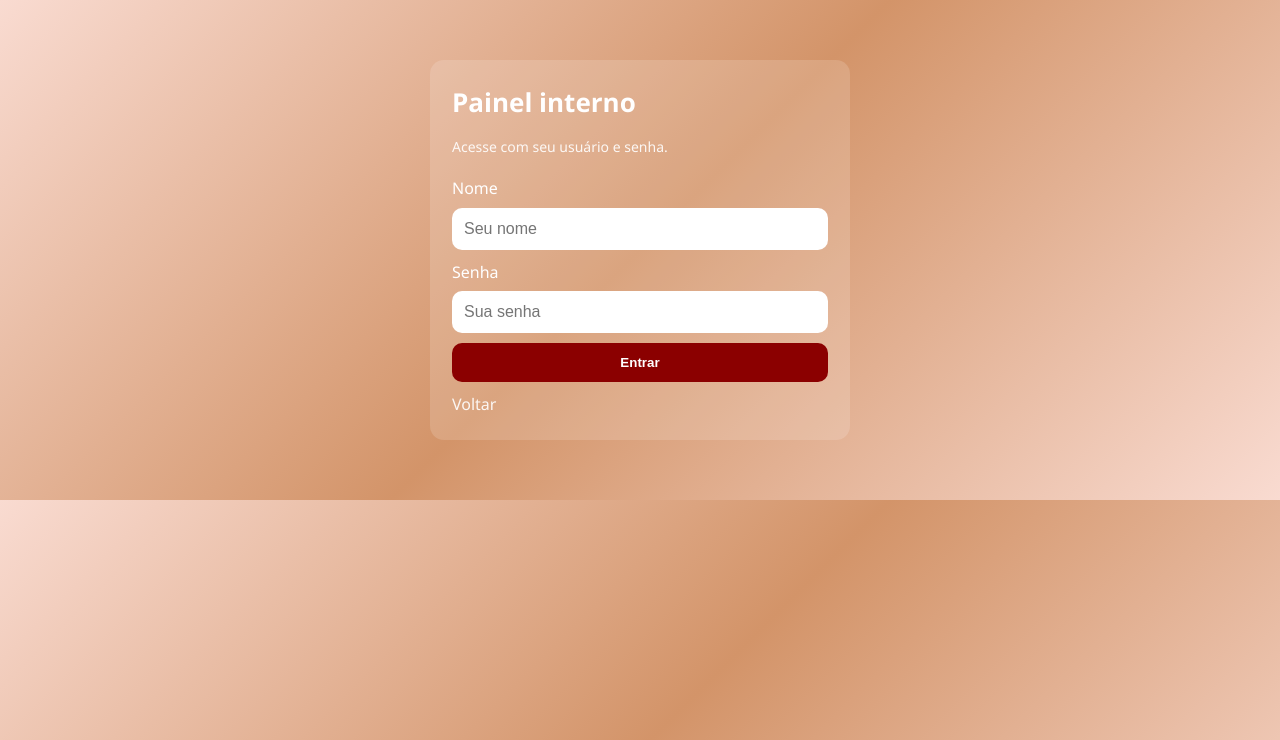
After one commit to aquilajts/LucimaraRibeiro, a Flask app: page /painel/login in a window 1280 px wide. The commit adds this page. Shown: the top 740 px of the page. Run offline with Flask 3, Linux system fonts and the light colour scheme.

Commit message:
criação de novos htmls e ajustes em arquivos existentes

```diff
--- a/LR/app.py
+++ b/LR/app.py
@@ -13,7 +13,7 @@ Observação: cada rota de API possui docstring com a indicação de onde é usa
 (arquivo HTML e/ou JS em `public/` e `static/js/`).
 """
 
-from flask import Flask, render_template, request, redirect, session, url_for, jsonify
+from flask import Flask, render_template, request, redirect, session, url_for, jsonify, make_response
 import logging
 from supabase import create_client, Client
 from collections import defaultdict
@@ -25,6 +25,8 @@ import time as time_module  # corrigido alias para uso consistente abaixo
 import re
 from dotenv import load_dotenv
 from pathlib import Path
+from functools import wraps
+from itsdangerous import BadSignature, SignatureExpired, URLSafeTimedSerializer
 
 dotenv_path = Path(__file__).parent / "supa.env"
 print("Carregando .env de:", dotenv_path)
@@ -49,6 +51,8 @@ app = Flask(
     static_folder="static"
 )
 app.secret_key = os.getenv('SECRET_KEY', 'nail_designer_lucimara_2025')
+# Sessão do painel interno deve durar 24 horas
+app.permanent_session_lifetime = timedelta(hours=24)
 
 # Config Supabase
 url = os.getenv("SUPABASE_URL")
@@ -89,6 +93,9 @@ ALLOWED_STATUS = {
     "🔵Agendado",
     "⚫Pago",
 }
+
+PAINEL_COOKIE_NAME = "painel_device_token"
+PAINEL_COOKIE_MAX_AGE = int(timedelta(hours=24).total_seconds())
 
 
 def _cache_get(cache, key):
@@ -199,6 +206,62 @@ def get_user():
     logger.debug("Obtendo usuário da sessão: %s", user)
     return user
 
+
+def _build_painel_session(user: str) -> None:
+    session.permanent = True
+    session["painel_interno_ok"] = True
+    session["painel_user"] = user
+
+
+def _get_painel_serializer() -> URLSafeTimedSerializer:
+    secret = app.secret_key
+    if not secret:
+        raise RuntimeError("SECRET_KEY não configurada para o painel interno")
+    return URLSafeTimedSerializer(secret_key=secret, salt="painel-device-token")
+
+
+def _generate_painel_token(user: str) -> str:
+    serializer = _get_painel_serializer()
+    return serializer.dumps({"user": user})
+
+
+def restore_painel_session_from_cookie() -> bool:
+    token = request.cookies.get(PAINEL_COOKIE_NAME)
+    if not token:
+        return False
+    serializer = _get_painel_serializer()
+    try:
+        payload = serializer.loads(token, max_age=PAINEL_COOKIE_MAX_AGE)
+    except SignatureExpired:
+        return False
+    except BadSignature:
+        return False
+
+    user = payload.get("user")
+    if user != "LucimaraR":
+        return False
+
+    _build_painel_session(user)
+    return True
+
+
+# ================================
+# Autorização do Painel interno
+# ================================
+def painel_autenticado() -> bool:
+    if session.get("painel_interno_ok"):
+        return True
+    return restore_painel_session_from_cookie()
+
+
+def require_painel(view_func):
+    @wraps(view_func)
+    def _wrapped(*args, **kwargs):
+        if not painel_autenticado():
+            return redirect(url_for("painel_login"))
+        return view_func(*args, **kwargs)
+    return _wrapped
+
 # Log de depuração sem expor a chave inteira
 if url and key:
     masked_key = key[:6] + "..." + key[-4:] if len(key) > 10 else "***"
@@ -216,6 +279,117 @@ def index():
     """
     logger.info("Acessando rota /index")
     return render_template("index.html", user=get_user())
+
+# ================================
+# Painel interno (login simples e dashboard)
+# ================================
+
+@app.route("/painel/login", methods=["GET", "POST"])
+def painel_login():
+    """Tela de login do Painel interno.
+
+    Credenciais fixas solicitadas: Nome=LucimaraR, Senha=123132.
+    Mobile-first com base no base.css.
+    """
+    if painel_autenticado():
+        return redirect(url_for("painel_interno"))
+
+    erro = None
+    if request.method == "POST":
+        nome = (request.form.get("nome") or "").strip()
+        senha = (request.form.get("senha") or "").strip()
+        if nome == "LucimaraR" and senha == "123132":
+            _build_painel_session(nome)
+            token = _generate_painel_token(nome)
+            response = make_response(redirect(url_for("painel_interno")))
+            response.set_cookie(
+                PAINEL_COOKIE_NAME,
+                token,
+                max_age=PAINEL_COOKIE_MAX_AGE,
+                httponly=True,
+                samesite="Lax",
+                secure=request.is_secure,
+            )
+            return response
+        erro = "Credenciais inválidas"
+    response = make_response(render_template("painel_login.html", erro=erro))
+    if not session.get("painel_interno_ok") and request.cookies.get(PAINEL_COOKIE_NAME):
+        response.delete_cookie(PAINEL_COOKIE_NAME)
+    return response
+
+
+@app.route("/painel")
+def painel_interno():
+    """Dashboard do Painel interno com 5 botões.
+
+    - Agenda: encaminha para a tela de consulta de agendamentos.
+    - Botão 1, 2, 3, 4: placeholders para futuras funcionalidades.
+    """
+    if not painel_autenticado():
+        return redirect(url_for("painel_login"))
+    return render_template("painel_interno.html")
+
+
+@app.route("/painel/logout")
+def painel_logout():
+    """Sai apenas do Painel interno (não mexe no login de cliente)."""
+    session.pop("painel_interno_ok", None)
+    session.pop("painel_user", None)
+    response = make_response(redirect(url_for("index")))
+    response.delete_cookie(PAINEL_COOKIE_NAME)
+    return response
+
+
+@app.route("/agenda")
+@require_painel
+def agenda_page():
+    """Página 'Agenda' (antiga profissional_agendamentos), protegida pelo Painel interno."""
+    return render_template("agenda.html")
+
+
+@app.route("/painel/funcionario")
+@require_painel
+def painel_funcionario():
+    return render_template("funcionario.html")
+
+
+@app.route("/painel/servicos")
+@require_painel
+def painel_servicos():
+    return render_template("servicos.html")
+
+
+@app.route("/painel/relatorios")
+@require_painel
+def painel_relatorios():
+    return render_template("relatorios.html")
+
+
+@app.route("/painel/clientes")
+@require_painel
+def painel_usuarios():
+    return render_template("usuarios.html")
+
+
+@app.route("/cliente")
+def cliente_home():
+    if not usuario_logado():
+        return redirect(url_for("login"))
+    return render_template("cliente.html", user=get_user())
+
+
+@app.route("/cliente/meus-agendamentos")
+def cliente_meus_agendamentos():
+    if not usuario_logado():
+        return redirect(url_for("login"))
+    return render_template("meusagendamentos.html", user=get_user())
+
+
+@app.route("/cliente/perfil")
+def cliente_perfil():
+    if not usuario_logado():
+        return redirect(url_for("login"))
+    return render_template("perfil.html", user=get_user())
 
 @app.route("/login", methods=["GET", "POST"])
 def login():
@@ -640,8 +814,8 @@ def api_agendamento_opcoes():
 def api_listar_profissionais():
     """Lista todos os profissionais ativos.
 
-    Usada em: public/agendamento.html e public/profissional_agendamentos.html
-    JS: static/js/agendamento.js, static/js/profissional_agendamentos.js
+    Usada em: public/agendamento.html e public/agenda.html
+    JS: static/js/agendamento.js, static/js/agenda.js
     """
     if not supabase:
         return jsonify([])
@@ -946,23 +1120,23 @@ def api_profissional(id_profissional):
     return jsonify({"error": "Supabase não inicializado"}), 500
 
 # ROTA DA PÁGINA HTML
-@app.route("/profissional_agendamentos")
-def profissional_agendamentos():
+@app.route("/agenda")
+def agenda():
     """Página de agenda do profissional.
 
-    Frontend: public/profissional_agendamentos.html
-    JS: static/js/profissional_agendamentos.js
+    Frontend: public/agenda.html
+    JS: static/js/agenda.js
     """
-    logger.info("Acessando /profissional_agendamentos")
-    return render_template("profissional_agendamentos.html")
+    logger.info("Acessando /agenda")
+    return render_template("agenda.html")
 
 # ROTA DA API (COM parâmetro obrigatório)
 @app.route("/api/agendamentos_profissional/<int:id_profissional>")
 def api_agendamentos_profissional(id_profissional):
     """Lista agendamentos de um profissional (com filtros).
 
-    Usada em: public/profissional_agendamentos.html
-    JS: static/js/profissional_agendamentos.js
+    Usada em: public/agenda.html
+    JS: static/js/agenda.js
     Query params opcionais: status (múltiplos), start_date, end_date
     """
     logger.info("API AGENDAMENTOS - ID: %s", id_profissional)
@@ -997,6 +1171,14 @@ def api_agendamentos_profissional(id_profissional):
             .execute()
 
         data = response.data or []
+        # Nome do profissional (único nesta rota)
+        prof_name = None
+        try:
+            prof_resp = supabase.table("profissionais").select("nome").eq("id_profissional", id_profissional).single().execute()
+            if prof_resp.data:
+                prof_name = prof_resp.data.get("nome")
+        except Exception:
+            prof_name = None
 
         for ag in data:
             if ag.get('id_cliente'):
@@ -1010,6 +1192,9 @@ def api_agendamentos_profissional(id_profissional):
                 else:
                     ag['cliente_nome'] = 'Anônimo'
                     ag['cliente_telefone'] = '-'
+            # adicionar nome do profissional no payload
+            if prof_name:
+                ag['profissional_nome'] = prof_name
 
             ag['servicos_nomes'] = []
             if ag.get('servicos_ids') and len(ag['servicos_ids']) > 0:
@@ -1062,6 +1247,17 @@ def api_agendamentos_todos():
 
         data = response.data or []
 
+        # mapear nomes dos profissionais para enriquecer a resposta
+        try:
+            ids_prof = sorted({ag.get('id_profissional') for ag in data if ag.get('id_profissional') is not None})
+            prof_map = {}
+            if ids_prof:
+                pros_resp = supabase.table("profissionais").select("id_profissional, nome").in_("id_profissional", ids_prof).execute()
+                for p in pros_resp.data or []:
+                    prof_map[p.get('id_profissional')] = p.get('nome')
+        except Exception:
+            prof_map = {}
+
         for ag in data:
             if ag.get('id_cliente'):
                 cli_resp = supabase.table("clientes")\
@@ -1074,6 +1270,10 @@ def api_agendamentos_todos():
                 else:
                     ag['cliente_nome'] = 'Anônimo'
                     ag['cliente_telefone'] = '-'
+            # adicionar nome do profissional quando disponível
+            pid = ag.get('id_profissional')
+            if pid in prof_map:
+                ag['profissional_nome'] = prof_map[pid]
 
             ag['servicos_nomes'] = []
             if ag.get('servicos_ids') and len(ag['servicos_ids']) > 0:
@@ -1093,7 +1293,7 @@ def api_agendamentos_todos():
 def get_agendamento_detalhes(id_agendamento):
     """Detalhes completos de um agendamento específico.
 
-    Usada em: public/profissional_agendamentos.html (modal/detalhe).
+    Usada em: public/agenda.html (modal/detalhe).
     """
     try:
         # 1. Buscar agendamento
@@ -1165,8 +1365,8 @@ def get_agendamento_detalhes(id_agendamento):
 def api_agendamento(id):
     """GET: detalhes resumidos; PUT: atualizar dados do agendamento.
 
-    Usada em: public/profissional_agendamentos.html
-    JS: static/js/profissional_agendamentos.js
+    Usada em: public/agenda.html
+    JS: static/js/agenda.js
     """
     if request.method == "GET":
         try:
@@ -1289,8 +1489,8 @@ def api_agendamento(id):
 def api_agendamento_status(id):
     """Atualiza apenas o status do agendamento (PATCH).
 
-    Usada em: public/profissional_agendamentos.html
-    JS: static/js/profissional_agendamentos.js
+    Usada em: public/agenda.html
+    JS: static/js/agenda.js
     """
     logger.info("Atualizando status do agendamento %s", id)
     if not supabase:
--- a/LR/public/profissional_agendamentos.html
+++ b/LR/public/agenda.html
@@ -3,9 +3,9 @@
 <head>
     <meta charset="UTF-8">
     <meta name="viewport" content="width=device-width, initial-scale=1.0">
-    <title>Consulta de agendamentos</title>
+    <title>Agenda</title>
     <link rel="stylesheet" href="{{ url_for('static', filename='css/base.css') }}">
-    <link rel="stylesheet" href="{{ url_for('static', filename='css/profissional_agendamentos.css') }}">
+    <link rel="stylesheet" href="{{ url_for('static', filename='css/agenda.css') }}">
 </head>
 <body class="consultas">
     <header class="consultas-header">
@@ -106,6 +106,6 @@
     </div>
 
     <script src="{{ url_for('static', filename='js/base.js') }}"></script>
-    <script src="{{ url_for('static', filename='js/profissional_agendamentos.js') }}"></script>
+    <script src="{{ url_for('static', filename='js/agenda.js') }}"></script>
 </body>
 </html>
--- a/LR/public/index.html
+++ b/LR/public/index.html
@@ -20,7 +20,10 @@
                 <img src="{{ url_for('static', filename='logo.png') }}" alt="Lucimara Ribeiro Logo" class="logo">
             </div>
             <p class="subtitle">Nail Designer</p>
-            <a href="/profissional_agendamentos" class="acesso-lr-btn">Acesso LR</a>
+      <div class="header-actions">
+        <a href="/painel/login" class="acesso-lr-btn">Painel interno</a>
+        <a href="/cliente" class="acesso-lr-btn">Acesso cliente</a>
+      </div>
         </div>
     </header>
 
--- /dev/null
+++ b/LR/public/painel_login.html
@@ -0,0 +1,40 @@
+<!DOCTYPE html>
+<html lang="pt-BR">
+<head>
+  <meta charset="UTF-8" />
+  <meta name="viewport" content="width=device-width, initial-scale=1.0" />
+  <title>Painel interno - Login</title>
+  <link rel="stylesheet" href="{{ url_for('static', filename='css/base.css') }}" />
+  <style>
+    .login-wrap { max-width: 420px; margin: 40px auto; background: rgba(255,255,255,0.15); padding: 22px; border-radius: 14px; }
+    .login-title { font-size: 26px; font-weight: 800; margin-bottom: 12px; }
+    .login-sub { font-size: 14px; opacity: .9; margin-bottom: 18px; }
+    .form-field { display: flex; flex-direction: column; gap: 6px; margin: 10px 0; }
+    .form-field input { padding: 12px 12px; border-radius: 10px; border: none; font-size: 16px; }
+    .btn-primary { width: 100%; padding: 12px; border: none; border-radius: 10px; background: #8B0000; color: #fff; font-weight: 700; }
+    .btn-primary:active { transform: scale(0.99); }
+    .error { background: rgba(255,0,0,0.25); padding: 10px; border-radius: 10px; margin: 8px 0; }
+    .back { display: inline-block; margin-top: 10px; color: #fff; text-decoration: none; opacity: .9; }
+    @media (max-width: 480px) { .login-wrap { margin: 20px; } }
+  </style>
+</head>
+<body>
+  <main class="login-wrap">
+    <h1 class="login-title">Painel interno</h1>
+    <p class="login-sub">Acesse com seu usuário e senha.</p>
+    {% if erro %}<div class="error">{{ erro }}</div>{% endif %}
+    <form method="post" autocomplete="off">
+      <div class="form-field">
+        <label for="nome">Nome</label>
+        <input id="nome" name="nome" placeholder="Seu nome" required />
+      </div>
+      <div class="form-field">
+        <label for="senha">Senha</label>
+        <input id="senha" name="senha" type="password" placeholder="Sua senha" required />
+      </div>
+      <button type="submit" class="btn-primary">Entrar</button>
+    </form>
+    <a class="back" href="/">Voltar</a>
+  </main>
+</body>
+</html>
--- a/LR/static/js/agendamento.js
+++ b/LR/static/js/agendamento.js
@@ -92,7 +92,7 @@
 
             const precoSpan = document.createElement('span');
             precoSpan.classList.add('servico-preco');
-            precoSpan.textContent = '- ' + formatarPreco(servico.preco);
+            precoSpan.textContent = ' - ' + formatarPreco(servico.preco);
             label.appendChild(precoSpan);
 
             return label;
```
Also changed, not shown: LR/public/cliente.html (added, +28 -0 lines), LR/public/funcionario.html (added, +20 -0 lines), LR/public/meusagendamentos.html (added, +20 -0 lines), LR/public/painel_interno.html (added, +38 -0 lines), LR/public/perfil.html (added, +20 -0 lines), LR/public/relatorios.html (added, +20 -0 lines), LR/public/servicos.html (added, +20 -0 lines), LR/public/usuarios.html (added, +20 -0 lines), LR/static/css/index.css (+12 -0 lines), LR/static/js/agenda.js (renamed from LR/static/js/profissional_agendamentos.js, +29 -3 lines), LR/static/css/agenda.css (renamed from LR/static/css/profissional_agendamentos.css).
